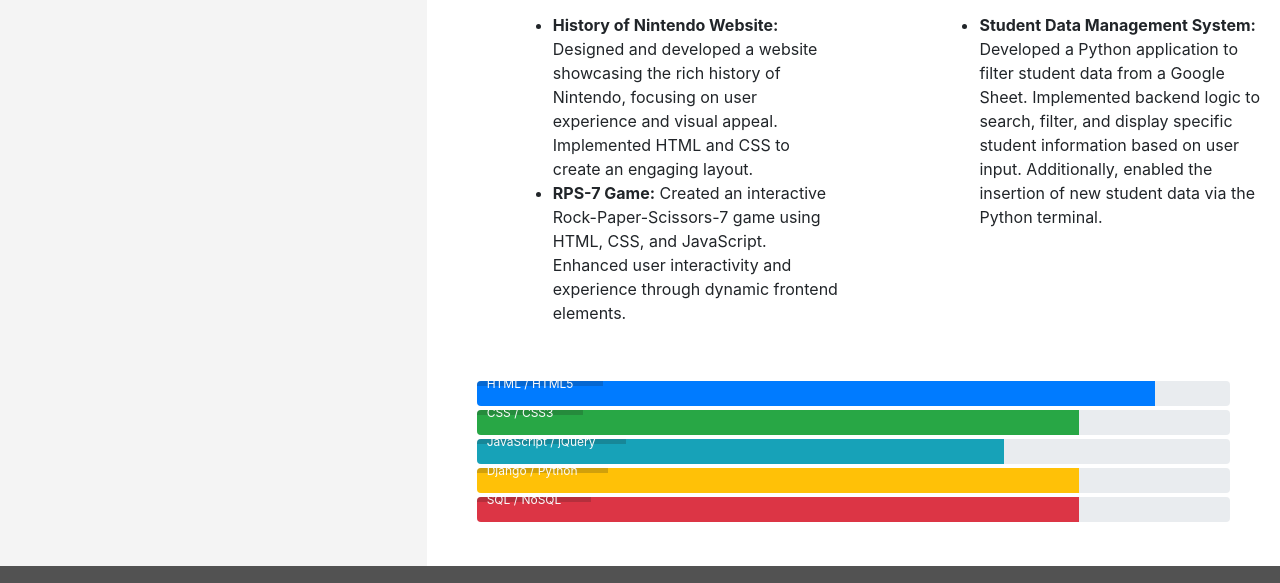
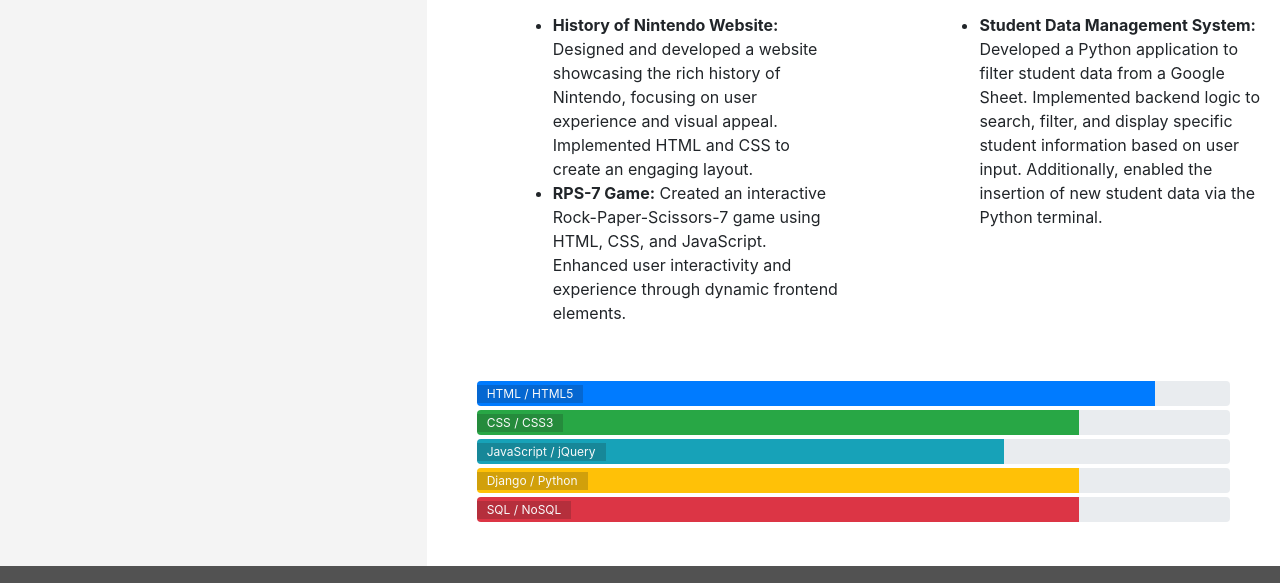
Before and after one commit to jftjenkins/resume, a plain HTML site: page resume.html in a window 1280 px wide. Shown: the part 586-1169 px from the top of the page. Drawn offline with nearby package versions, Linux system fonts and the light colour scheme.

Commit message:
style: updated .progress-type styling so text is now properly placed within progress bar.

```diff
--- a/assets/css/style.css
+++ b/assets/css/style.css
@@ -264,11 +264,15 @@ footer {
 
 .progress-type {
     position: absolute;
-    left: 0px;
+    left: 0;
+    top: 50%;
+    transform: translateY(-50%);
     font-weight: 400;
-    padding: 3px 30px 2px 10px;
+    padding: 3px 10px;
     color: #fafafa;
     background-color: rgba(25, 25, 25, 0.2);
+    white-space: nowrap;
+    line-height: 1;
 }
 
 .progress-section {
```
